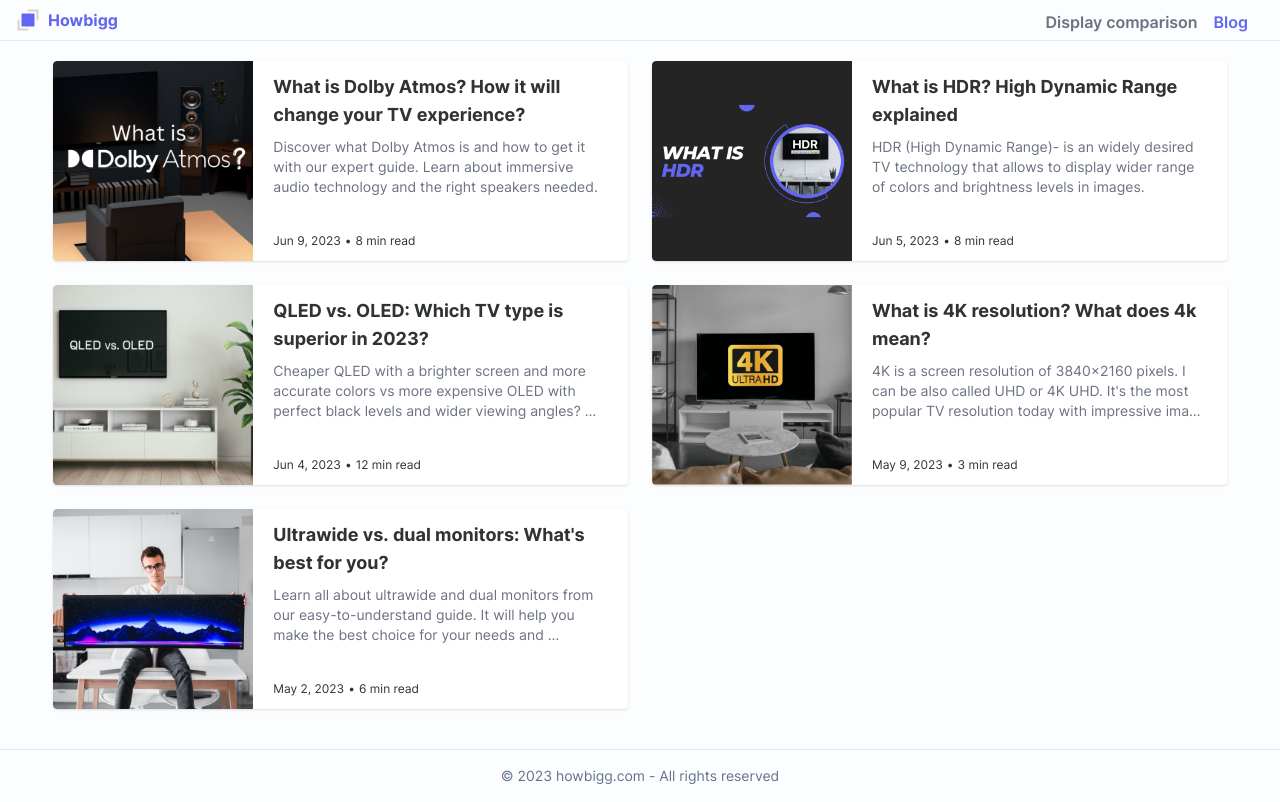
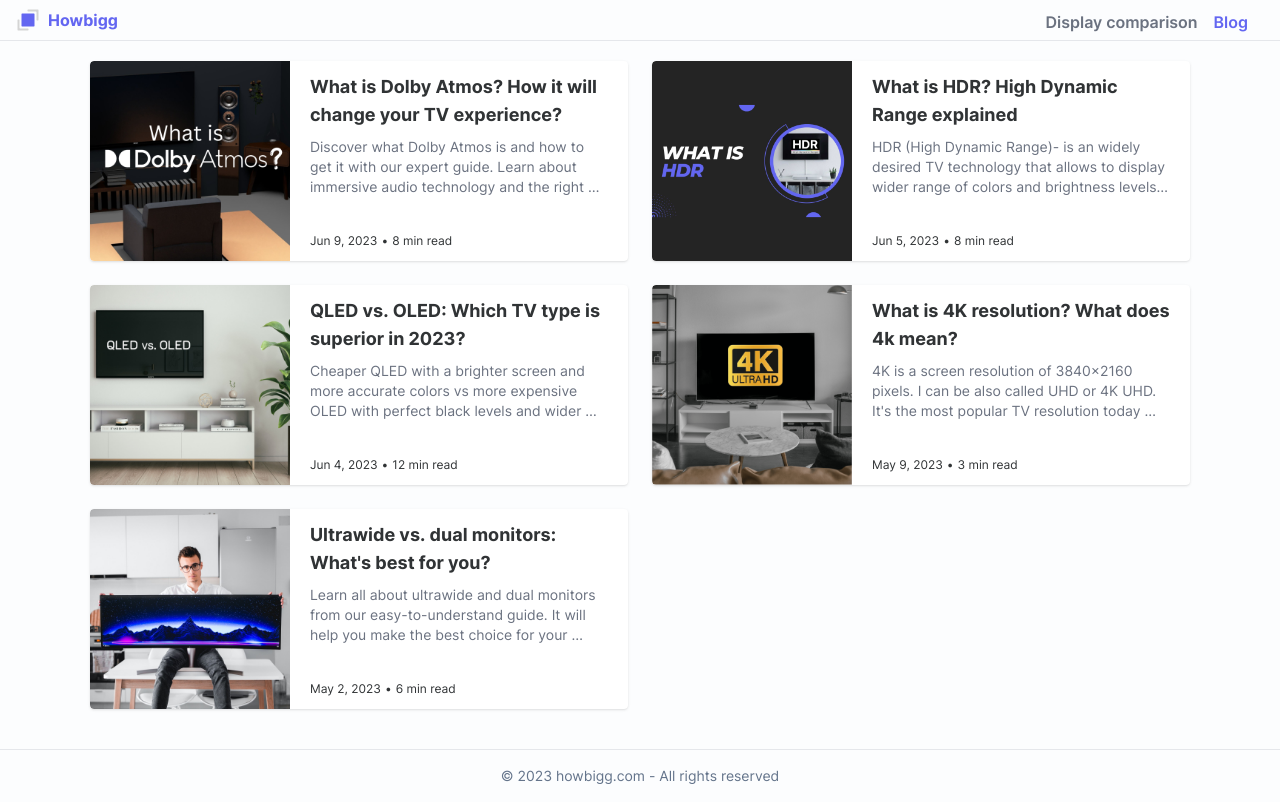
Before and after one commit to jacekobst1/howbigg, a Next.js app: page /blog in a window 1280 px wide. Built offline with nearby package versions, Linux system fonts and the light colour scheme.

Commit message:
Use new layout styles in blog pages

```diff
--- a/src/app/blog/[slug]/page.tsx
+++ b/src/app/blog/[slug]/page.tsx
@@ -78,7 +78,7 @@ export default async function PostPage({ params: { slug } }: PostProps) {
 
   return (
     <>
-      <div>
+      <div className="layout-md">
         <ArrowLink href="/blog" direction="left">
           Back to blog
         </ArrowLink>
--- a/src/app/blog/page.tsx
+++ b/src/app/blog/page.tsx
@@ -25,7 +25,7 @@ export default function BlogPage() {
     <PostPreview key={post.slug} {...post} />
   ));
 
-  return (
-    <div className="grid grid-cols-1 lg:grid-cols-2 gap-6">{postPreviews}</div>
-  );
+  return <div className="layout-md grid grid-cols-1 lg:grid-cols-2 gap-6">
+    {postPreviews}
+  </div>;
 }
```
